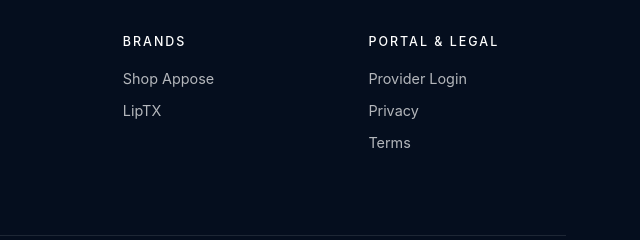
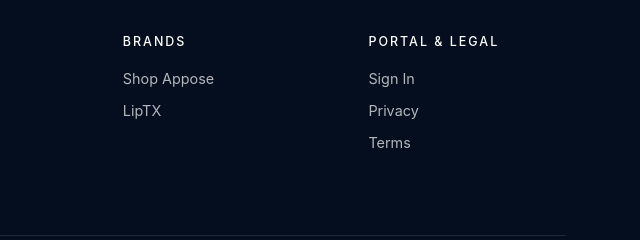
Before and after one commit to dnarsete/thereflectco-website, a plain HTML site: page liptx.html in a window 1280 px wide. Shown: the part 8225-8465 px from the top of the page, 640-1280 px from the left. Drawn offline with Linux system fonts and the light colour scheme.

Commit message:
LipTX page: restore footer Sign In link to rep CRM

```diff
--- a/liptx.html
+++ b/liptx.html
@@ -424,7 +424,7 @@
       <div>
         <h4>Portal &amp; Legal</h4>
         <ul>
-          <li><a href="https://media.thereflectco.com">Provider Login</a></li>
+          <li><a href="https://dnarsete.github.io/reflect-co-crm/">Sign In</a></li>
           <li><a href="privacy.html">Privacy</a></li>
           <li><a href="terms.html">Terms</a></li>
         </ul>
```
